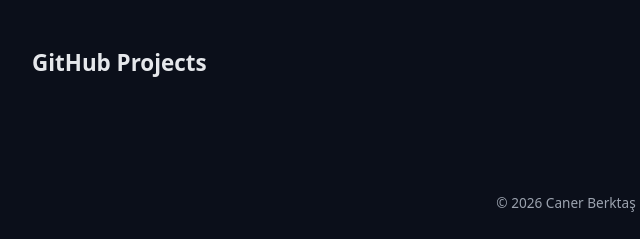
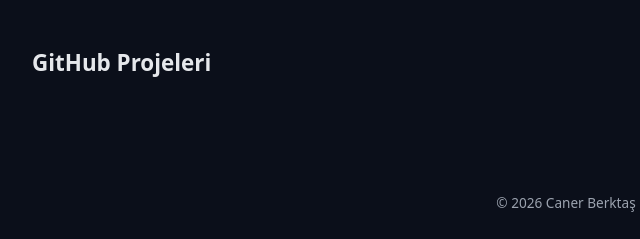
Before and after one commit to canerberktas/canerberktas.github.io, a plain HTML site: page index.html in a window 1280 px wide. Shown: the part 1215-1454 px from the top of the page, 74-714 px from the left. Drawn offline with Linux system fonts and the light colour scheme; no server answers.

Commit message:
Update index.html

```diff
--- a/index.html
+++ b/index.html
@@ -234,7 +234,7 @@
 
   <!-- GITHUB PROJECTS -->
   <section>
-    <h2>GitHub Projects</h2>
+    <h2>GitHub Projeleri</h2>
     <div id="repos" class="grid"></div>
   </section>
 
```
